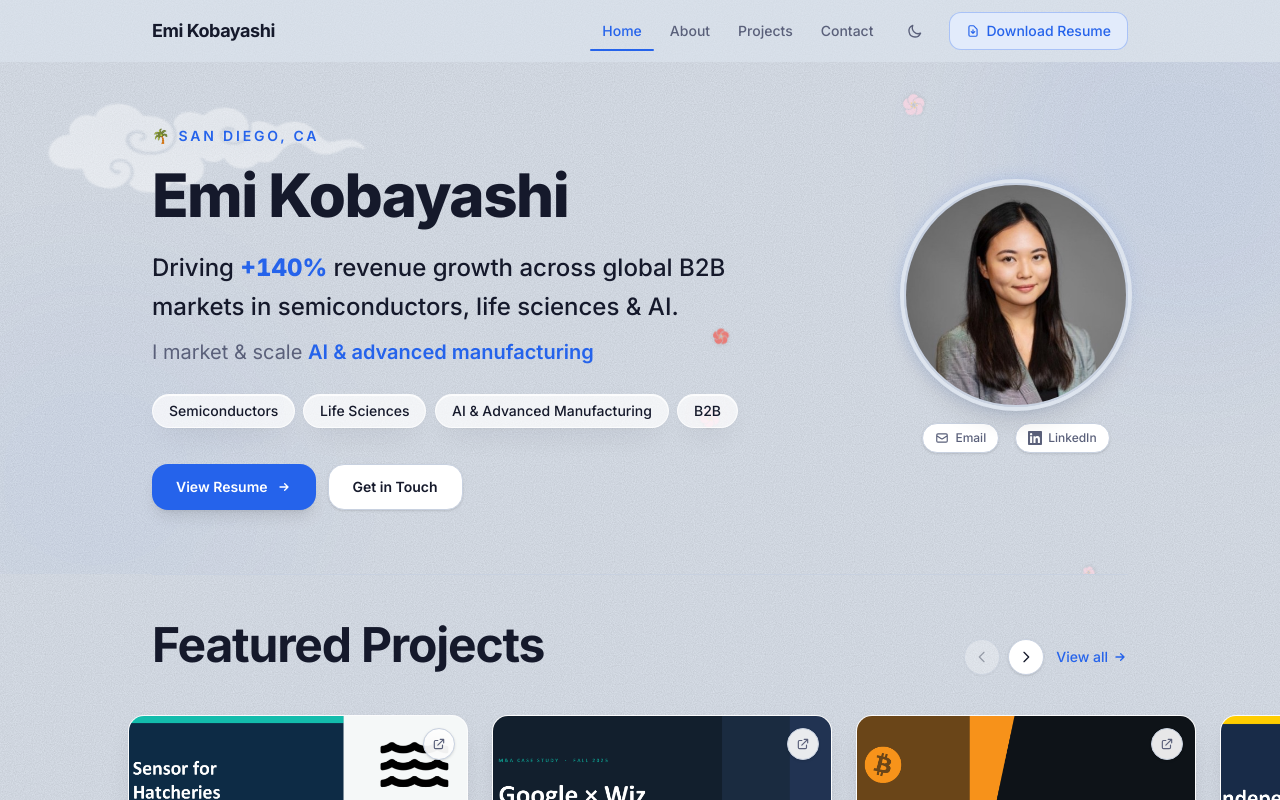
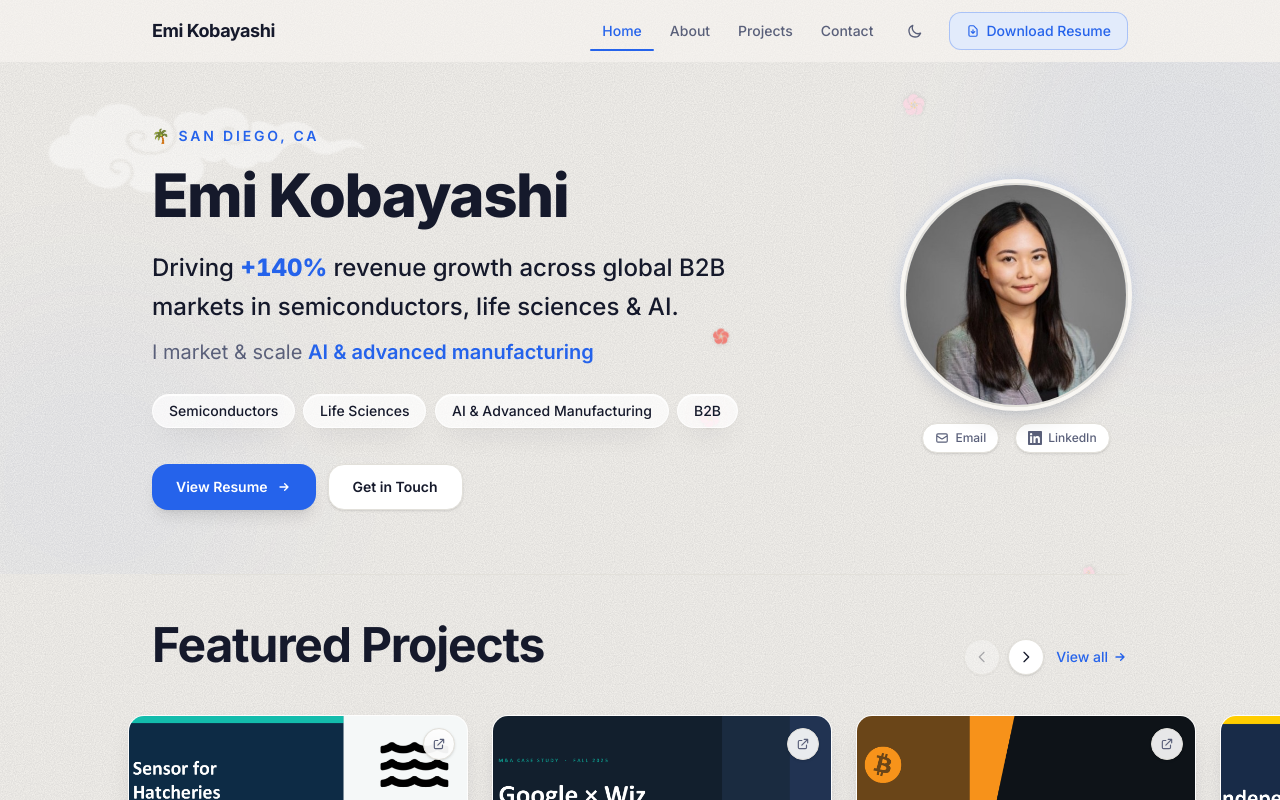
Before and after one commit to 21sean/Emi_site, a Next.js app: page / in a window 1280 px wide. Shown: the top 800 px of the page. Built offline with nearby package versions, Linux system fonts and the light colour scheme.

Commit message:
Lighten light-mode background to near-white paper

```diff
--- a/src/app/globals.css
+++ b/src/app/globals.css
@@ -5,13 +5,12 @@
 /* ── Design Tokens ──────────────────────────────────────── */
 
 :root {
-  /* Warm slate-blue tint inspired by professional_portfolio (rgb 72,150,220)
-     softened for light mode — gives the noise something to bite into so the
-     page doesn't feel like flat paper. */
-  --color-background: #dde4ee;
+  /* Clean, near-white warm paper. Brighter than a slate-gray tint so the page
+     reads crisp; white cards still separate via their borders + shadows. */
+  --color-background: #f8f6f2;
   --color-foreground: #15192b;
   --color-muted: #5a607a;
-  --color-border: #c8d1e0;
+  --color-border: #e2e0da;
   --color-accent: #2563eb;
   --color-accent-hover: #1d4ed8;
   --color-accent-light: #e2ebfb;
```
